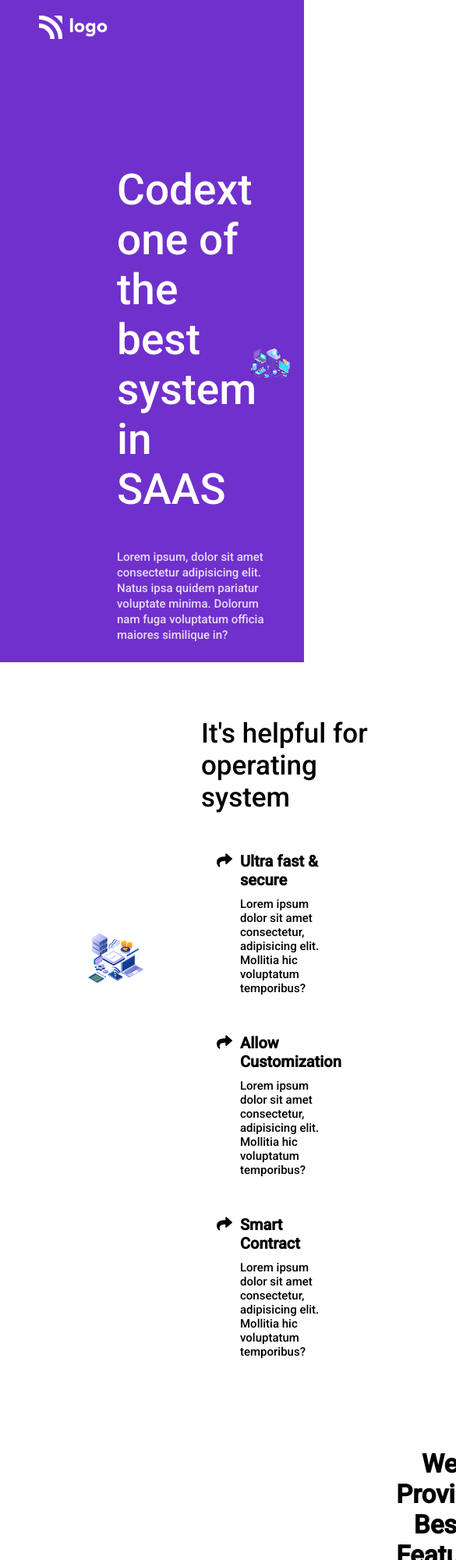
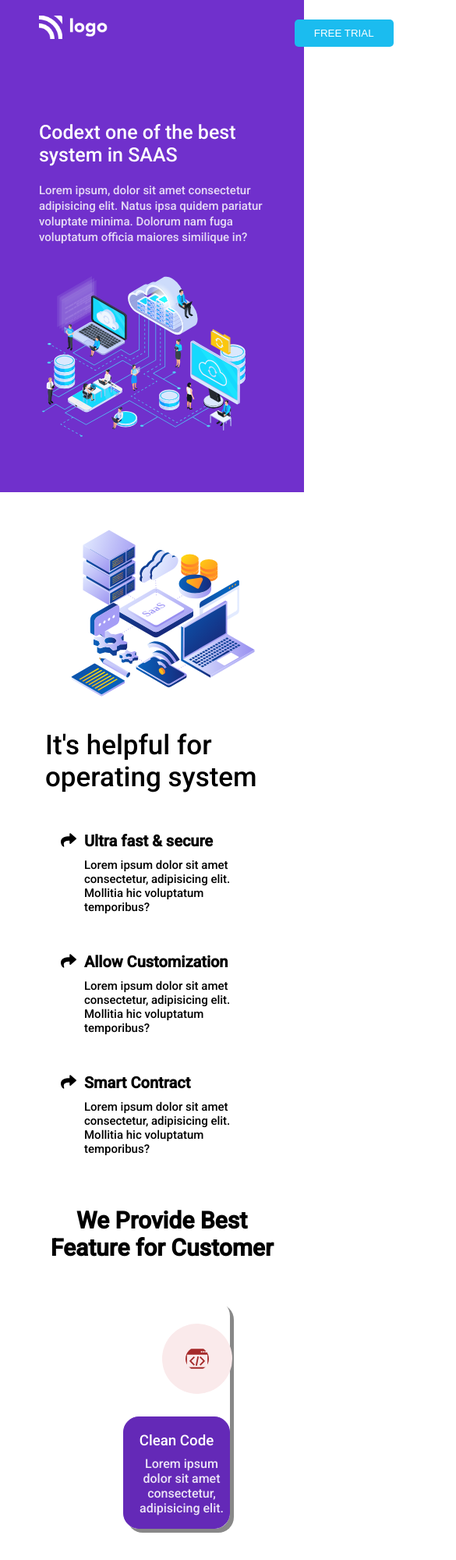
Before and after one commit to JaiswalSakshi/project-13, a plain HTML site: page index.html in a window 390 px wide. Shown: the top 2000 px of the page at 78% size, 585 px wide, since content can reach past the window. Drawn offline with Linux system fonts and the light colour scheme.

Commit message:
make responsive

```diff
--- a/index.html
+++ b/index.html
@@ -5,7 +5,7 @@
     <meta http-equiv="X-UA-Compatible" content="IE=edge">
     <meta name="viewport" content="width=device-width, initial-scale=1.0">
     <link rel="stylesheet" href="style.css">
-    <title>Project 11</title>
+    <title>Project 13</title>
 </head>
 <body>
     <div class="container">
--- a/style.css
+++ b/style.css
@@ -173,3 +173,75 @@ nav{
     margin-top: -10px;
     font-weight: 100;
 }
+
+/* responsive */
+@media screen and (max-width: 700px) {
+    .list-item{
+        display: none;
+    }
+    .button-register button{
+        margin-left: -150px;
+    }
+    /* first section */
+    .first-section{
+        display: grid;
+        grid-template-columns: 1fr;
+    }
+    .img-one img{
+        height: 80%;
+        width: 90%;
+        margin-left: 10px;
+    }
+    .contain1{
+        margin-left: 50px;
+        margin-top: 50px;
+        width: 80%;
+    }
+    .contain1 h1{
+        font-size: 25px;
+        width: 100%;
+    }
+    .contain1 p{
+        width: 100%;
+    }
+    /* second section */
+    .second-section{
+        display: grid;
+        grid-template-columns: 1fr;
+    }
+    .img-two img{
+        height: 80%;
+        width: 80%;
+        margin-left: 50px;
+        margin-top: 30px;
+    }
+    .contain2{
+        margin-left: 50px;
+        margin-top: -50px;
+        width: 70%;
+    }
+    /* Third section */
+    .third-section{
+        width: 80%;
+        margin-left: 50px;
+        font-size: 20px;
+        margin-top: 50px;
+        margin-bottom: 50px;
+    }
+    /* footer */
+    .footer{
+        display: flex;
+        flex-direction: column;
+        margin-left: 100px;
+    }
+    .footer-box{
+        margin-left: 50px;
+        width: 50%;
+        margin-bottom: 50px;
+    }
+    .footer-box img{
+        height: 30px;
+        margin-left: 50px;
+        margin-top: 30px;
+    }
+}
```
